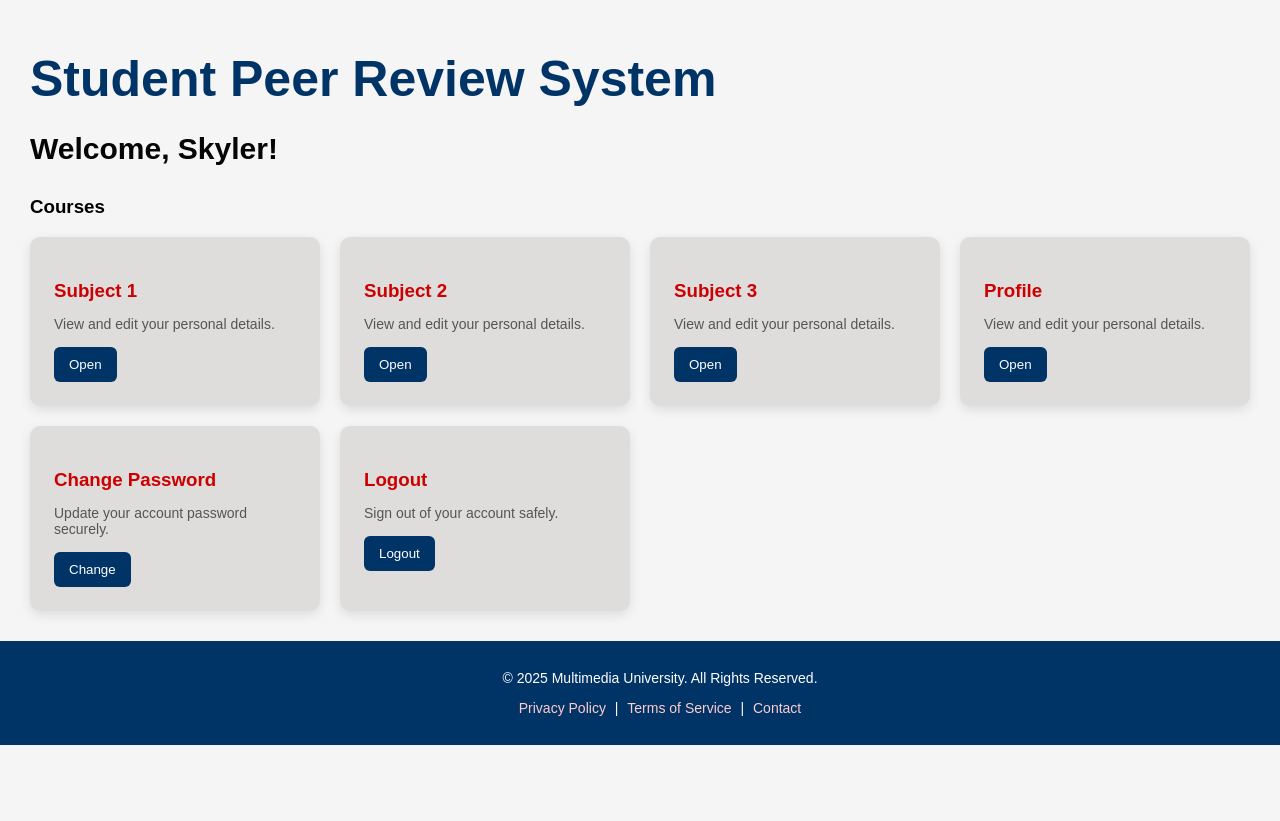
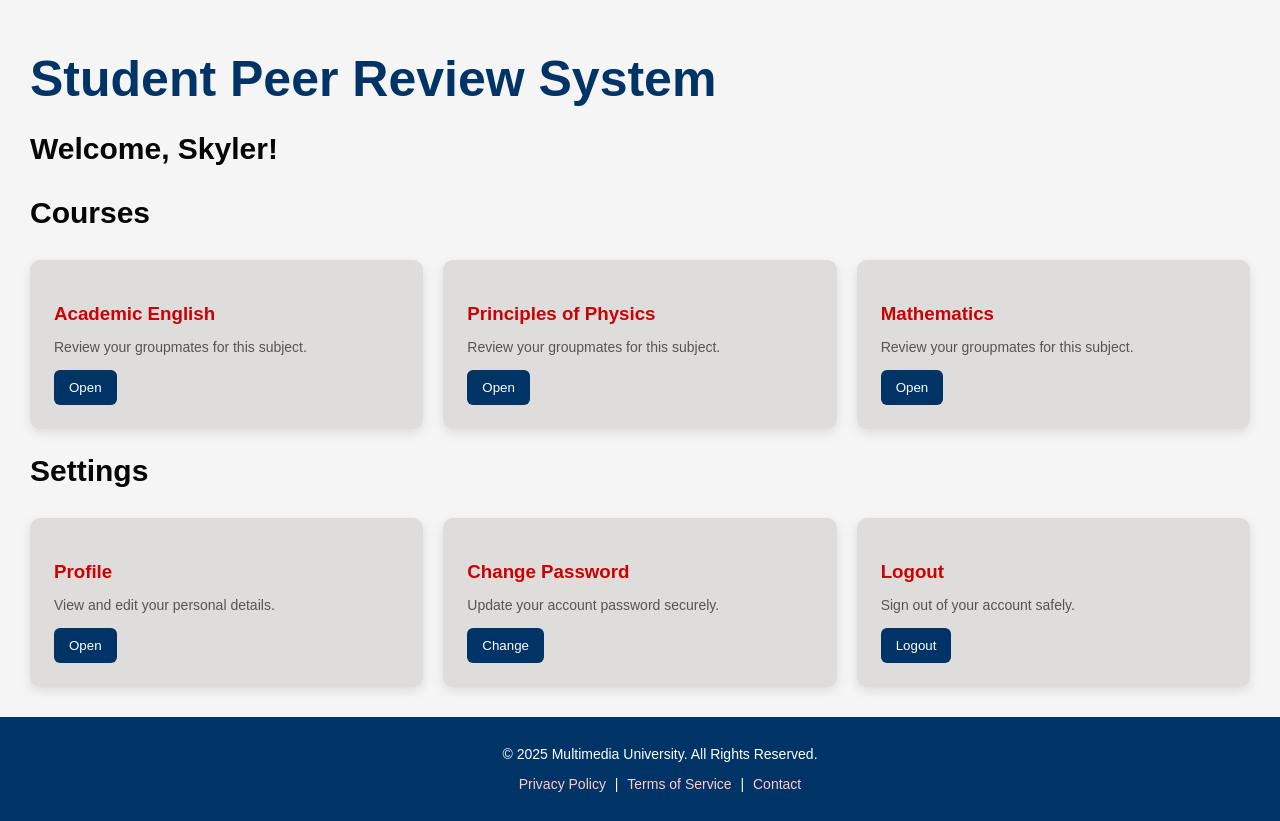
Before and after one commit to Skyler-Tan/G17--Mini-IT-project, a Flask app: page /dashboard in a window 1280 px wide. Shown: the part 194-1015 px from the top of the page. Before the commit the page ends 939 px from the top, so only its background shows below. Run offline with Flask 3, Linux system fonts and the light colour scheme; a user stored in the database is signed in.

Commit message:
Small changes

```diff
--- a/templates/student_dashboard.html
+++ b/templates/student_dashboard.html
@@ -17,23 +17,27 @@
   <h1>Student Peer Review System</h1>
   <h2>Welcome, {{ user.first_name }}!</h2>
 
-  <h3>Courses</h3>
+  <h2>Courses</h2>
   <section class="cards">
     <div class="card">
-      <h3>Subject 1</h3>
-      <p>View and edit your personal details.</p>
+      <h3>Academic English</h3>
+      <p>Review your groupmates for this subject.</p>
       <button onclick="window.location.href='{{ url_for('profile') }}'">Open</button>
     </div>
     <div class="card">
-      <h3>Subject 2</h3>
-      <p>View and edit your personal details.</p>
+      <h3>Principles of Physics</h3>
+      <p>Review your groupmates for this subject.</p>
       <button onclick="window.location.href='{{ url_for('profile') }}'">Open</button>
     </div>
     <div class="card">
-      <h3>Subject 3</h3>
-      <p>View and edit your personal details.</p>
+      <h3>Mathematics</h3>
+      <p>Review your groupmates for this subject.</p>
       <button onclick="window.location.href='{{ url_for('profile') }}'">Open</button>
     </div>
+  </section>
+
+  <h2>Settings</h2>
+  <section class="cards">
     <div class="card">
       <h3>Profile</h3>
       <p>View and edit your personal details.</p>
```
Also changed, not shown: templates/lecturer_dashboard.html (+22 -1 lines), instance/users.db.
